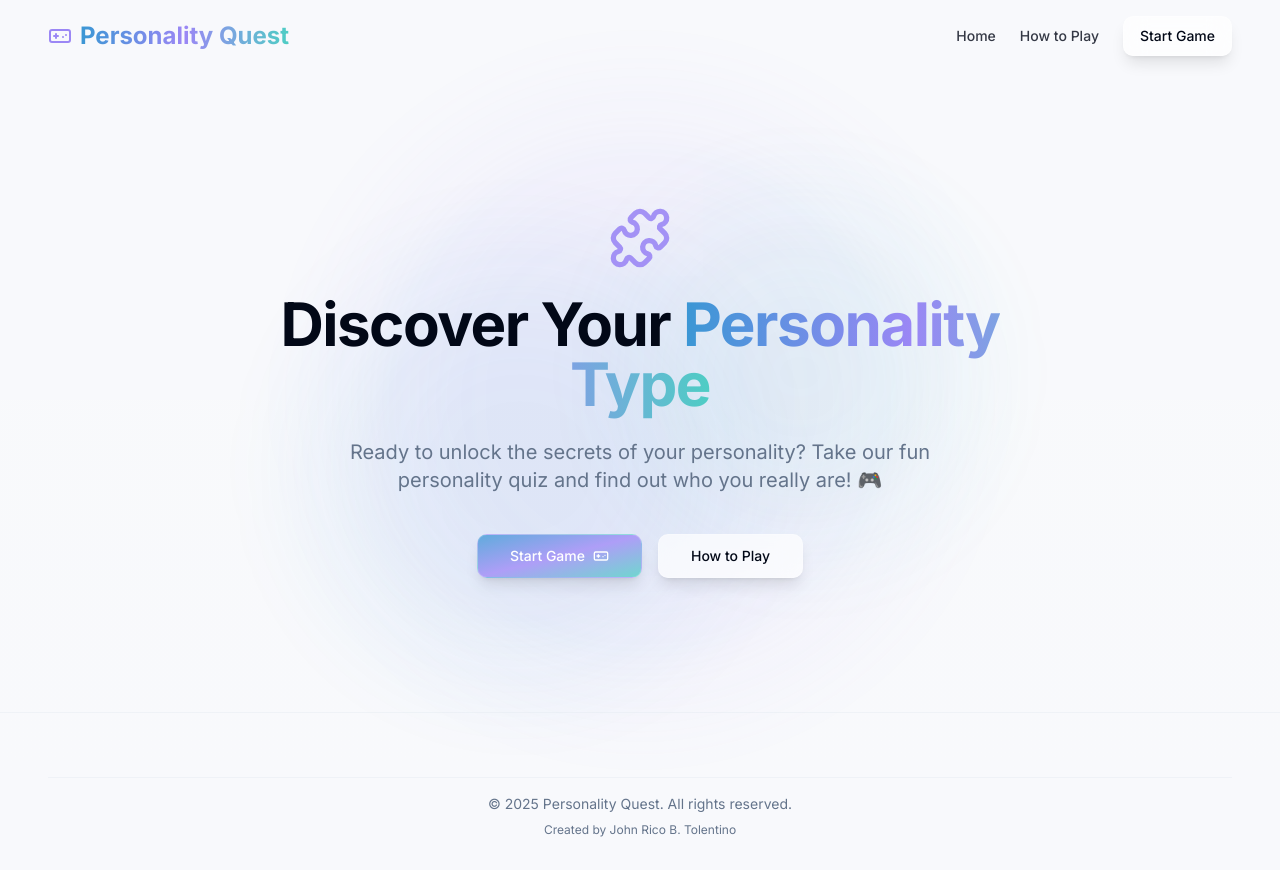
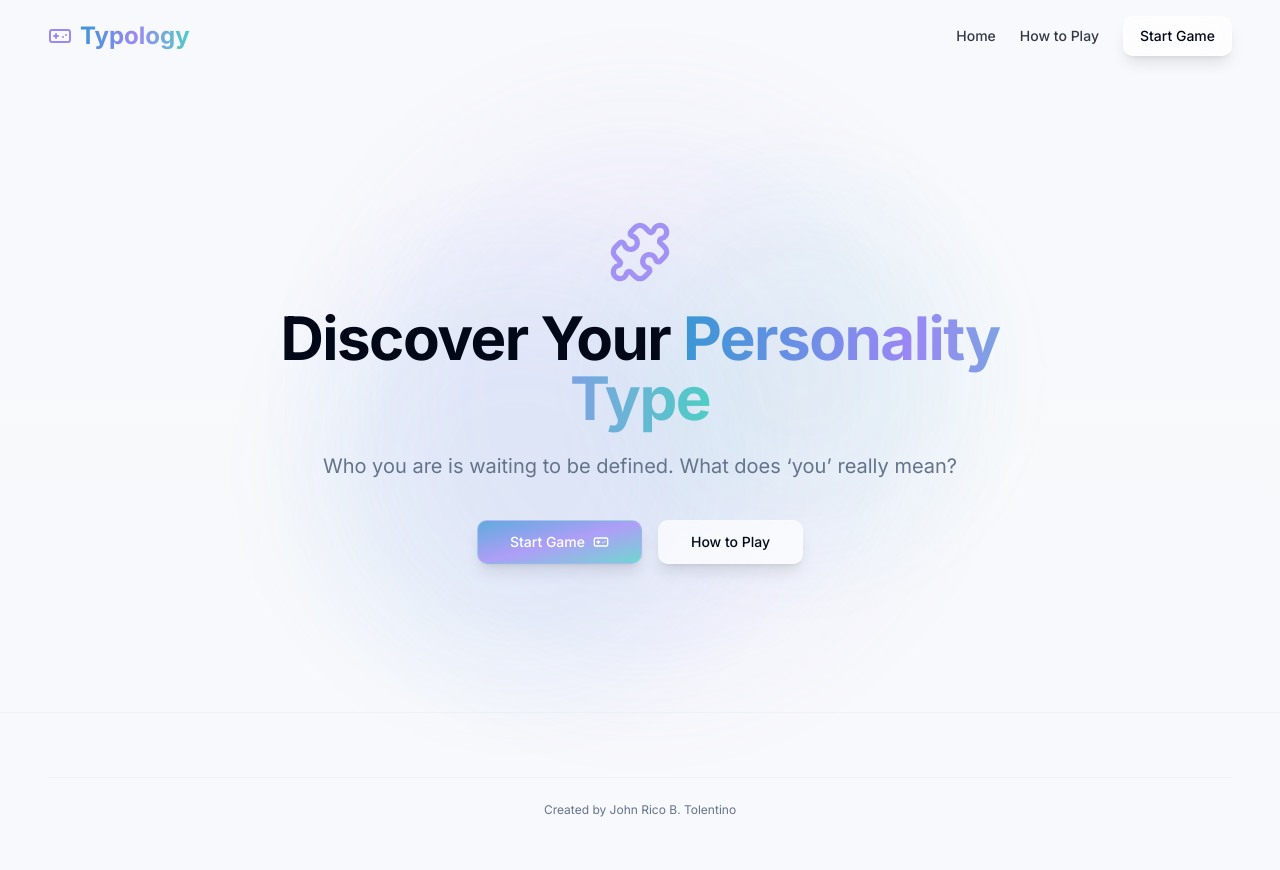
Before and after one commit to zraikou/web-typology, a React (Vite) app: page / in a window 1280 px wide. Built offline with nearby package versions, Linux system fonts and the light colour scheme.

Commit message:
Reverted to commit bba7b8fae8d9734a69c7b9588c81cc457d892551

```diff
--- a/src/components/Footer.tsx
+++ b/src/components/Footer.tsx
@@ -6,7 +6,6 @@ const Footer = () => {
     <footer className="w-full py-8 px-6 md:px-12 mt-auto border-t border-border/40">
       <div className="max-w-7xl mx-auto text-center">
         <div className="mt-8 pt-4 border-t border-border/40">
-          <p className="text-sm text-muted-foreground">© {new Date().getFullYear()} Personality Quest. All rights reserved.</p>
           <p className="text-xs text-muted-foreground mt-2">Created by John Rico B. Tolentino</p>
         </div>
       </div>
--- a/src/components/Header.tsx
+++ b/src/components/Header.tsx
@@ -9,7 +9,7 @@ const Header = () => {
     <header className="w-full py-4 px-6 md:px-12 flex justify-between items-center animate-fade-in">
       <div className="flex items-center gap-2">
         <Gamepad className="h-6 w-6 text-mbti-purple" />
-        <Link to="/" className="text-2xl font-bold gradient-text">Personality Quest</Link>
+        <Link to="/" className="text-2xl font-bold gradient-text">Typology</Link>
       </div>
       <nav className="hidden md:flex items-center gap-6">
         <Link to="/" className="text-sm font-medium text-foreground/80 hover:text-foreground transition-colors">
--- a/src/components/Hero.tsx
+++ b/src/components/Hero.tsx
@@ -15,7 +15,7 @@ const Hero = () => {
           Discover Your <span className="gradient-text">Personality Type</span>
         </h1>
         <p className="text-lg md:text-xl text-muted-foreground max-w-2xl mx-auto animate-fade-in [animation-delay:200ms]">
-          Ready to unlock the secrets of your personality? Take our fun personality quiz and find out who you really are! 🎮
+          Who you are is waiting to be defined. What does ‘you’ really mean?
         </p>
         <div className="flex flex-col sm:flex-row gap-4 justify-center pt-4 animate-fade-in [animation-delay:400ms]">
           <Button size="lg" className="glass gradient-bg text-white group">
```
